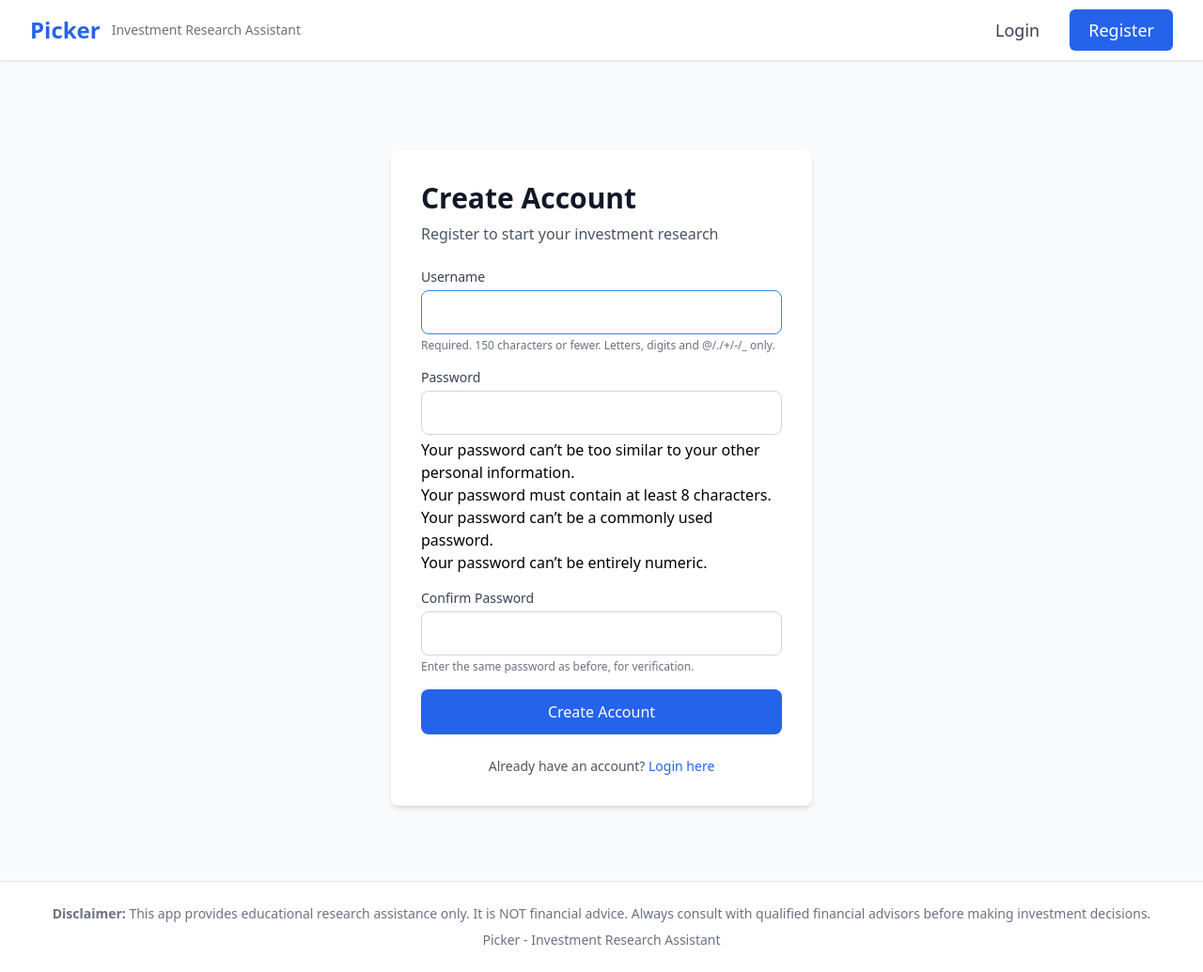
After one commit to jblacketter/picker, a Django app: page /accounts/register/ in a window 1280 px wide. The commit adds this page. Shown: the whole page at 94% size. Run offline with Django 5.2, Linux system fonts and the light colour scheme; some libraries are stand-ins or nearby versions.

Commit message:
authentication. bigger fonts

```diff
--- a/config/settings.py
+++ b/config/settings.py
@@ -146,6 +146,11 @@ MEDIA_ROOT = BASE_DIR / "media"
 
 DEFAULT_AUTO_FIELD = "django.db.models.BigAutoField"
 
+# Authentication settings
+LOGIN_URL = 'core:login'
+LOGIN_REDIRECT_URL = 'research:home'
+LOGOUT_REDIRECT_URL = 'core:login'
+
 # ==============================================================================
 # PICKER APP SETTINGS
 # ==============================================================================
--- a/config/urls.py
+++ b/config/urls.py
@@ -20,6 +20,7 @@ from django.urls import path, include
 
 urlpatterns = [
     path("admin/", admin.site.urls),
+    path("accounts/", include("core.urls")),  # Authentication
     path("", include("research.urls")),  # Research app at root
     path("watchlist/", include("stocks.urls")),  # Stocks watchlist
     path("strategies/", include("strategies.urls")),  # Trading strategies
--- /dev/null
+++ b/core/templates/core/register.html
@@ -0,0 +1,80 @@
+{% extends 'base.html' %}
+
+{% block title %}Register - Picker{% endblock %}
+
+{% block content %}
+<div class="max-w-md mx-auto mt-16">
+    <div class="bg-white rounded-lg shadow-md p-8">
+        <h1 class="text-3xl font-bold text-gray-900 mb-2">Create Account</h1>
+        <p class="text-gray-600 mb-6">Register to start your investment research</p>
+
+        <form method="post" class="space-y-4">
+            {% csrf_token %}
+
+            <div>
+                <label for="{{ form.username.id_for_label }}" class="block text-sm font-medium text-gray-700 mb-1">
+                    Username
+                </label>
+                {{ form.username }}
+                {% if form.username.errors %}
+                    <p class="mt-1 text-sm text-red-600">{{ form.username.errors.0 }}</p>
+                {% elif form.username.help_text %}
+                    <p class="mt-1 text-xs text-gray-500">{{ form.username.help_text }}</p>
+                {% endif %}
+            </div>
+
+            <div>
+                <label for="{{ form.password1.id_for_label }}" class="block text-sm font-medium text-gray-700 mb-1">
+                    Password
+                </label>
+                {{ form.password1 }}
+                {% if form.password1.errors %}
+                    <p class="mt-1 text-sm text-red-600">{{ form.password1.errors.0 }}</p>
+                {% elif form.password1.help_text %}
+                    <p class="mt-1 text-xs text-gray-500">{{ form.password1.help_text }}</p>
+                {% endif %}
+            </div>
+
+            <div>
+                <label for="{{ form.password2.id_for_label }}" class="block text-sm font-medium text-gray-700 mb-1">
+                    Confirm Password
+                </label>
+                {{ form.password2 }}
+                {% if form.password2.errors %}
+                    <p class="mt-1 text-sm text-red-600">{{ form.password2.errors.0 }}</p>
+                {% elif form.password2.help_text %}
+                    <p class="mt-1 text-xs text-gray-500">{{ form.password2.help_text }}</p>
+                {% endif %}
+            </div>
+
+            <button type="submit" class="w-full bg-blue-600 hover:bg-blue-700 text-white font-medium py-3 px-4 rounded-lg transition duration-200">
+                Create Account
+            </button>
+        </form>
+
+        <div class="mt-6 text-center">
+            <p class="text-sm text-gray-600">
+                Already have an account?
+                <a href="{% url 'core:login' %}" class="text-blue-600 hover:text-blue-700 font-medium">Login here</a>
+            </p>
+        </div>
+    </div>
+</div>
+
+<style>
+    /* Style Django form fields */
+    input[type="text"], input[type="password"] {
+        width: 100%;
+        padding: 0.75rem 1rem;
+        border: 1px solid #d1d5db;
+        border-radius: 0.5rem;
+        font-size: 0.875rem;
+    }
+    input[type="text"]:focus, input[type="password"]:focus {
+        outline: none;
+        border-color: #3b82f6;
+        ring: 2px;
+        ring-color: #3b82f6;
+    }
+</style>
+{% endblock %}
--- /dev/null
+++ b/core/urls.py
@@ -0,0 +1,10 @@
+from django.urls import path
+from . import views
+
+app_name = 'core'
+
+urlpatterns = [
+    path('login/', views.user_login, name='login'),
+    path('logout/', views.user_logout, name='logout'),
+    path('register/', views.user_register, name='register'),
+]
--- a/core/views.py
+++ b/core/views.py
@@ -1,3 +1,58 @@
-from django.shortcuts import render
+from django.shortcuts import render, redirect
+from django.contrib.auth import login, logout, authenticate
+from django.contrib.auth.forms import UserCreationForm, AuthenticationForm
+from django.contrib import messages
 
-# Create your views here.
+
+def user_login(request):
+    """User login view"""
+    if request.user.is_authenticated:
+        return redirect('research:home')
+
+    if request.method == 'POST':
+        form = AuthenticationForm(request, data=request.POST)
+        if form.is_valid():
+            username = form.cleaned_data.get('username')
+            password = form.cleaned_data.get('password')
+            user = authenticate(username=username, password=password)
+            if user is not None:
+                login(request, user)
+                messages.success(request, f'Welcome back, {username}!')
+                # Redirect to next parameter or home
+                next_url = request.GET.get('next', 'research:home')
+                return redirect(next_url)
+            else:
+                messages.error(request, 'Invalid username or password.')
+        else:
+            messages.error(request, 'Invalid username or password.')
+    else:
+        form = AuthenticationForm()
+
+    return render(request, 'core/login.html', {'form': form})
+
+
+def user_logout(request):
+    """User logout view"""
+    logout(request)
+    messages.info(request, 'You have been logged out.')
+    return redirect('core:login')
+
+
+def user_register(request):
+    """User registration view"""
+    if request.user.is_authenticated:
+        return redirect('research:home')
+
+    if request.method == 'POST':
+        form = UserCreationForm(request.POST)
+        if form.is_valid():
+            user = form.save()
+            username = form.cleaned_data.get('username')
+            messages.success(request, f'Account created for {username}! Please log in.')
+            return redirect('core:login')
+        else:
+            messages.error(request, 'Please correct the errors below.')
+    else:
+        form = UserCreationForm()
+
+    return render(request, 'core/register.html', {'form': form})
--- a/stocks/views.py
+++ b/stocks/views.py
@@ -1,7 +1,9 @@
 from django.shortcuts import render, redirect
+from django.contrib.auth.decorators import login_required
 from .models import WatchlistItem
 
 
+@login_required
 def watchlist(request):
     """Display stock watchlist"""
     status_filter = request.GET.get('status', 'all')
@@ -17,6 +19,7 @@ def watchlist(request):
     })
 
 
+@login_required
 def add_to_watchlist(request):
     """Add a stock to the watchlist"""
     if request.method != 'POST':
--- a/strategies/views.py
+++ b/strategies/views.py
@@ -1,4 +1,5 @@
 from django.shortcuts import render, redirect
+from django.contrib.auth.decorators import login_required
 from django.utils import timezone
 from .models import PreMarketMover
 from ai_service.client_factory import get_claude_client
@@ -11,6 +12,7 @@ import logging
 logger = logging.getLogger(__name__)
 
 
+@login_required
 def pre_market_movers(request):
     """Display pre-market movers with filtering"""
     status_filter = request.GET.get('status', 'all')
@@ -32,6 +34,7 @@ def pre_market_movers(request):
     })
 
 
+@login_required
 def add_mover(request):
     """Add a new pre-market mover"""
     if request.method != 'POST':
@@ -124,6 +127,7 @@ Respond in JSON format:
         logger.error(f"Failed to get AI analysis for mover {mover.id}: {response.error_message}")
 
 
+@login_required
 def scan_movers(request):
     """Scan for pre-market movers using real market data"""
     if request.method != 'POST':
@@ -168,6 +172,7 @@ def scan_movers(request):
     return redirect('strategies:pre_market_movers')
 
 
+@login_required
 def quick_add_mover(request):
     """Quick-add a mover from scan results"""
     if request.method != 'POST':
@@ -204,6 +209,7 @@ def quick_add_mover(request):
     return redirect('strategies:pre_market_movers')
 
 
+@login_required
 def research_mover(request, mover_id):
     """Get AI analysis for an existing mover"""
     if request.method != 'POST':
--- a/templates/base.html
+++ b/templates/base.html
@@ -35,39 +35,68 @@
                     </div>
                 </div>
                 <div class="flex items-center space-x-4">
-                    <a href="{% url 'research:home' %}" class="text-gray-700 hover:text-blue-600 px-3 py-2 rounded-md text-sm font-medium">
+                    {% if user.is_authenticated %}
+                    <a href="{% url 'research:home' %}" class="text-gray-700 hover:text-blue-600 px-4 py-2 rounded-md text-lg font-medium">
                         Research
                     </a>
 
                     <!-- Tools Dropdown -->
                     <div class="relative group">
-                        <button class="text-gray-700 hover:text-blue-600 px-3 py-2 rounded-md text-sm font-medium inline-flex items-center">
+                        <button class="text-gray-700 hover:text-blue-600 px-4 py-2 rounded-md text-lg font-medium inline-flex items-center">
                             Tools
-                            <svg class="ml-1 h-4 w-4" fill="none" viewBox="0 0 24 24" stroke="currentColor">
+                            <svg class="ml-2 h-5 w-5" fill="none" viewBox="0 0 24 24" stroke="currentColor">
                                 <path stroke-linecap="round" stroke-linejoin="round" stroke-width="2" d="M19 9l-7 7-7-7" />
                             </svg>
                         </button>
-                        <div class="absolute left-0 mt-2 w-56 rounded-md shadow-lg bg-white ring-1 ring-black ring-opacity-5 opacity-0 invisible group-hover:opacity-100 group-hover:visible transition-all duration-200 z-50">
+                        <div class="absolute left-0 mt-2 w-64 rounded-md shadow-lg bg-white ring-1 ring-black ring-opacity-5 opacity-0 invisible group-hover:opacity-100 group-hover:visible transition-all duration-200 z-50">
                             <div class="py-1">
-                                <a href="{% url 'strategies:pre_market_movers' %}" class="block px-4 py-2 text-sm text-gray-700 hover:bg-gray-100">
-                                    <div class="font-medium">Pre-Market Movers</div>
-                                    <div class="text-xs text-gray-500">Track news-driven stocks</div>
+                                <a href="{% url 'strategies:pre_market_movers' %}" class="block px-4 py-3 text-gray-700 hover:bg-gray-100">
+                                    <div class="font-medium text-base">Pre-Market Movers</div>
+                                    <div class="text-sm text-gray-500">Track news-driven stocks</div>
                                 </a>
-                                <a href="{% url 'stocks:watchlist' %}" class="block px-4 py-2 text-sm text-gray-700 hover:bg-gray-100">
-                                    <div class="font-medium">Watchlist</div>
-                                    <div class="text-xs text-gray-500">Stocks you're tracking</div>
+                                <a href="{% url 'stocks:watchlist' %}" class="block px-4 py-3 text-gray-700 hover:bg-gray-100">
+                                    <div class="font-medium text-base">Watchlist</div>
+                                    <div class="text-sm text-gray-500">Stocks you're tracking</div>
                                 </a>
                                 <!-- Future tools will go here -->
                             </div>
                         </div>
                     </div>
 
-                    <a href="{% url 'research:session_list' %}" class="text-gray-700 hover:text-blue-600 px-3 py-2 rounded-md text-sm font-medium">
+                    <a href="{% url 'research:session_list' %}" class="text-gray-700 hover:text-blue-600 px-4 py-2 rounded-md text-lg font-medium">
                         My Research
                     </a>
-                    <a href="/admin/" class="text-gray-500 hover:text-gray-700 px-3 py-2 rounded-md text-sm font-medium">
+                    <a href="/admin/" class="text-gray-500 hover:text-gray-700 px-4 py-2 rounded-md text-lg font-medium">
                         Admin
                     </a>
+
+                    <!-- User Account Dropdown -->
+                    <div class="relative group">
+                        <button class="text-gray-700 hover:text-blue-600 px-4 py-2 rounded-md text-lg font-medium inline-flex items-center">
+                            <svg class="mr-2 h-5 w-5" fill="none" viewBox="0 0 24 24" stroke="currentColor">
+                                <path stroke-linecap="round" stroke-linejoin="round" stroke-width="2" d="M16 7a4 4 0 11-8 0 4 4 0 018 0zM12 14a7 7 0 00-7 7h14a7 7 0 00-7-7z" />
+                            </svg>
+                            {{ user.username }}
+                            <svg class="ml-2 h-5 w-5" fill="none" viewBox="0 0 24 24" stroke="currentColor">
+                                <path stroke-linecap="round" stroke-linejoin="round" stroke-width="2" d="M19 9l-7 7-7-7" />
+                            </svg>
+                        </button>
+                        <div class="absolute right-0 mt-2 w-48 rounded-md shadow-lg bg-white ring-1 ring-black ring-opacity-5 opacity-0 invisible group-hover:opacity-100 group-hover:visible transition-all duration-200 z-50">
+                            <div class="py-1">
+                                <a href="{% url 'core:logout' %}" class="block px-4 py-3 text-base text-gray-700 hover:bg-gray-100">
+                                    Logout
+                                </a>
+                            </div>
+                        </div>
+                    </div>
+                    {% else %}
+                    <a href="{% url 'core:login' %}" class="text-gray-700 hover:text-blue-600 px-4 py-2 rounded-md text-lg font-medium">
+                        Login
+                    </a>
+                    <a href="{% url 'core:register' %}" class="bg-blue-600 hover:bg-blue-700 text-white px-5 py-2 rounded-md text-lg font-medium">
+                        Register
+                    </a>
+                    {% endif %}
                 </div>
             </div>
         </div>
```
Also changed, not shown: core/templates/core/login.html (added, +64 -0 lines), research/views.py (+7 -0 lines).
